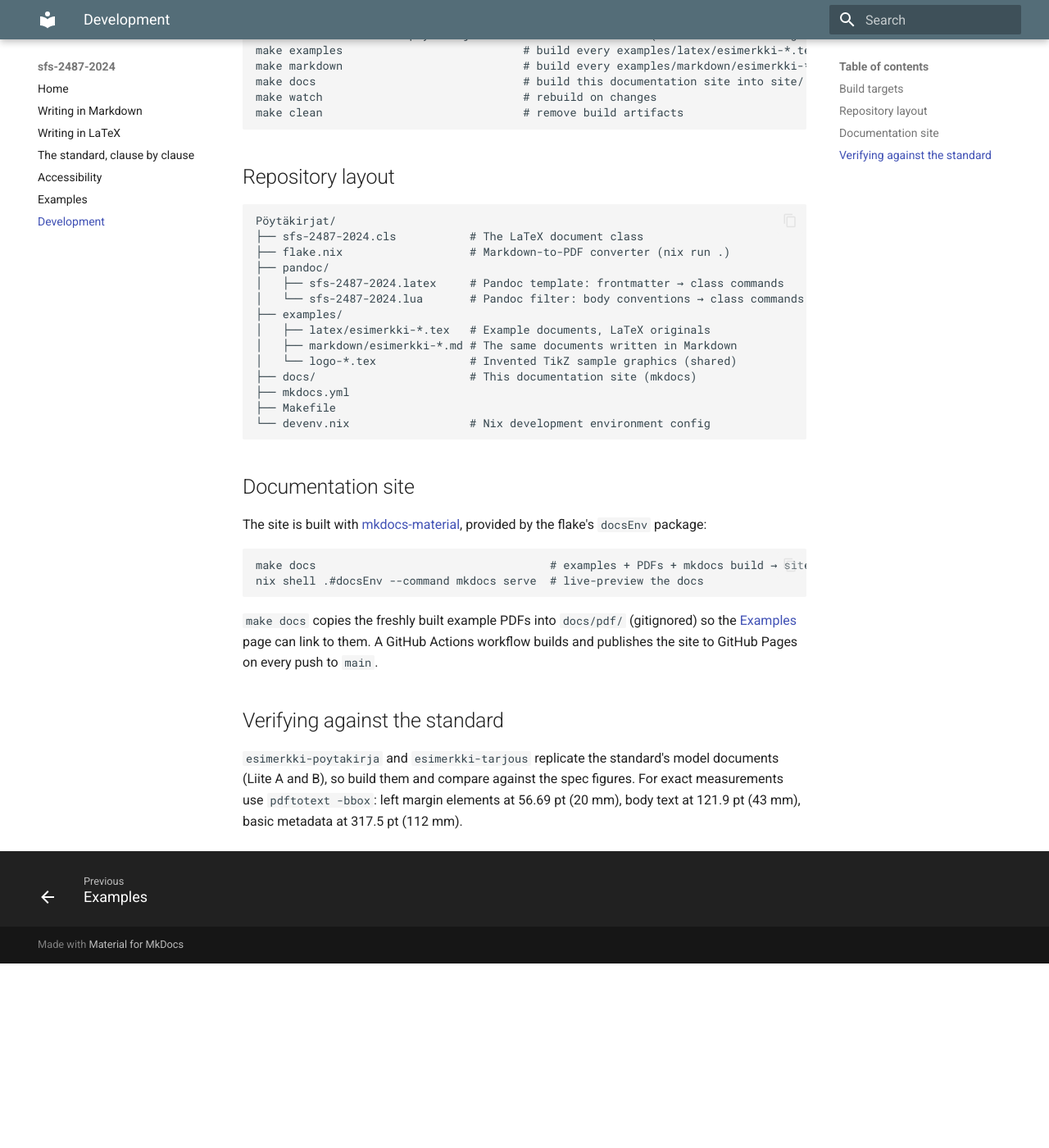
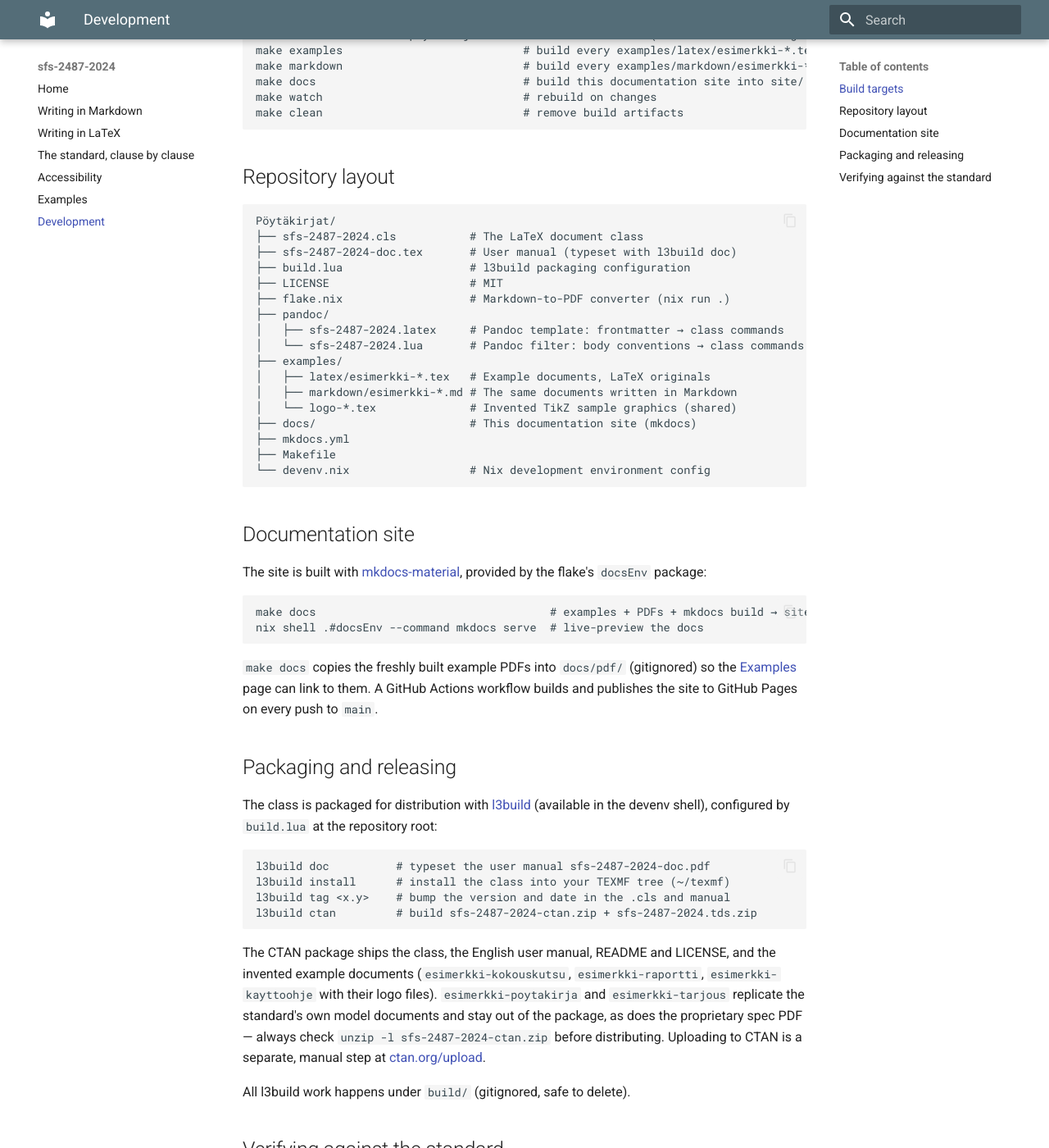
Before and after one commit to datakurre/vakioasiakirja, an MkDocs documentation site: the page built from docs/development.md, in a window 1280 px wide and 1400 px high, scrolled down 318 px. Shown: the whole window at 82% size. Built offline with MkDocs 1.6.1 and Material for MkDocs 9.7.7, drawn with Linux system fonts in a browser that asks for light colours; before the commit the page ends 1493 px from its top, so only the background shows below that.

Commit message:
feat: Package the class for CTAN with l3build under the MIT license
- LICENSE (MIT) and a copyright/SPDX notice in the class header
- sfs-2487-2024-doc.tex: the English user manual CTAN requires,
  typeset with `l3build doc`
- build.lua: `l3build ctan` builds the CTAN + TDS zips shipping the
  class, manual, README, LICENSE and only the invented examples
  (esimerkki-kokouskutsu/-raportti/-kayttoohje with their logos) —
  never the Liite A/B replicas or the proprietary spec PDF;
  `l3build tag` keeps \sfs@fileversion/\sfs@filedate and the manual's
  version in sync; uploadconfig is ready for a later manual upload
- l3build added to devenv.nix; build.lua re-applies the TEXMFCNF that
  nix's TeX Live wrappers bake in, which l3build's sandboxed
  typesetting environment would otherwise drop
- Packaging workflow documented in docs/development.md; install and
  license notes in README; l3build artifacts gitignored

Co-Authored-By: Claude Fable 5 <noreply@anthropic.com>

````diff
--- a/docs/development.md
+++ b/docs/development.md
@@ -20,6 +20,9 @@ make clean                              # remove build artifacts
 ```
 Pöytäkirjat/
 ├── sfs-2487-2024.cls           # The LaTeX document class
+├── sfs-2487-2024-doc.tex       # User manual (typeset with l3build doc)
+├── build.lua                   # l3build packaging configuration
+├── LICENSE                     # MIT
 ├── flake.nix                   # Markdown-to-PDF converter (nix run .)
 ├── pandoc/
 │   ├── sfs-2487-2024.latex     # Pandoc template: frontmatter → class commands
@@ -49,6 +52,30 @@ nix shell .#docsEnv --command mkdocs serve  # live-preview the docs
 GitHub Actions workflow builds and publishes the site to GitHub Pages on
 every push to `main`.
 
+## Packaging and releasing
+
+The class is packaged for distribution with
+[l3build](https://ctan.org/pkg/l3build) (available in the devenv
+shell), configured by `build.lua` at the repository root:
+
+```bash
+l3build doc          # typeset the user manual sfs-2487-2024-doc.pdf
+l3build install      # install the class into your TEXMF tree (~/texmf)
+l3build tag <x.y>    # bump the version and date in the .cls and manual
+l3build ctan         # build sfs-2487-2024-ctan.zip + sfs-2487-2024.tds.zip
+```
+
+The CTAN package ships the class, the English user manual, README and
+LICENSE, and the invented example documents (`esimerkki-kokouskutsu`,
+`esimerkki-raportti`, `esimerkki-kayttoohje` with their logo files).
+`esimerkki-poytakirja` and `esimerkki-tarjous` replicate the standard's
+own model documents and stay out of the package, as does the
+proprietary spec PDF — always check `unzip -l sfs-2487-2024-ctan.zip`
+before distributing. Uploading to CTAN is a separate, manual step at
+[ctan.org/upload](https://ctan.org/upload).
+
+All l3build work happens under `build/` (gitignored, safe to delete).
+
 ## Verifying against the standard
 
 `esimerkki-poytakirja` and `esimerkki-tarjous` replicate the standard's
````
Also changed, not shown: README.md (+13 -0 lines), 6 other files.
